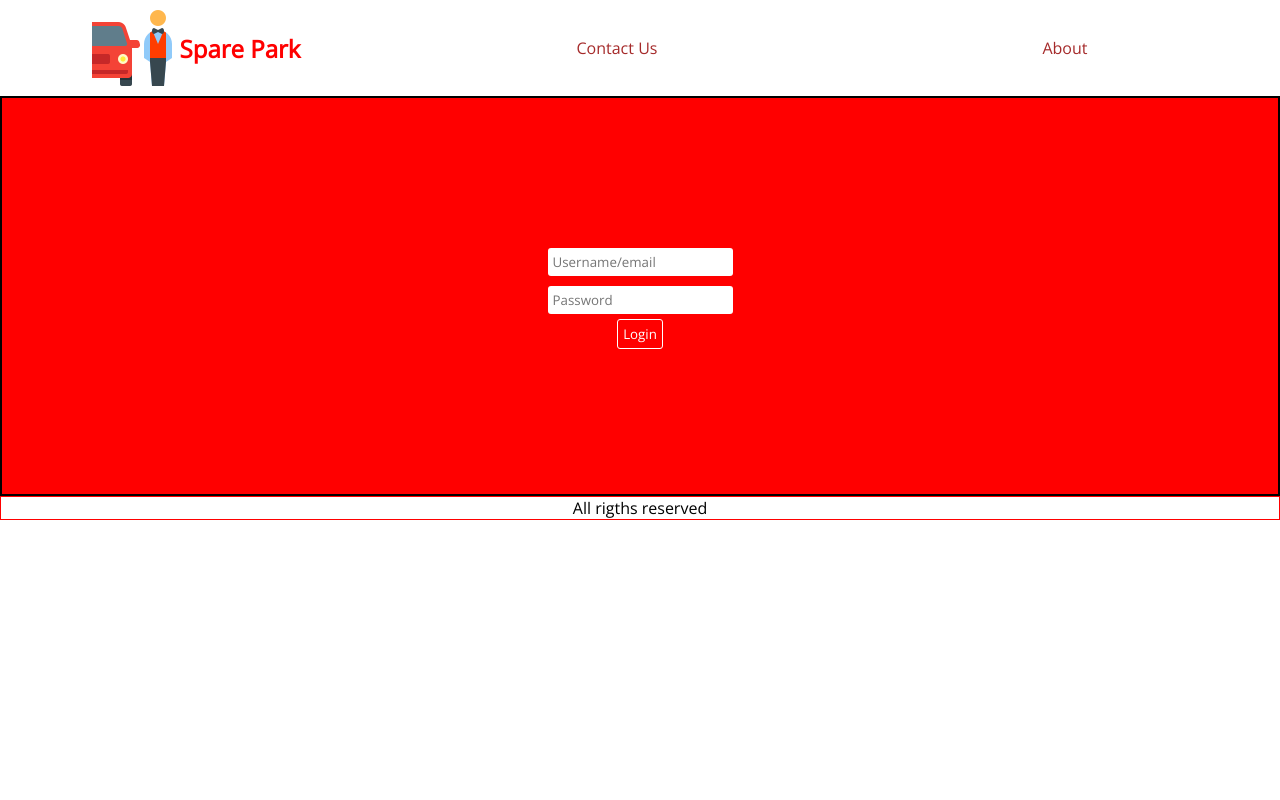
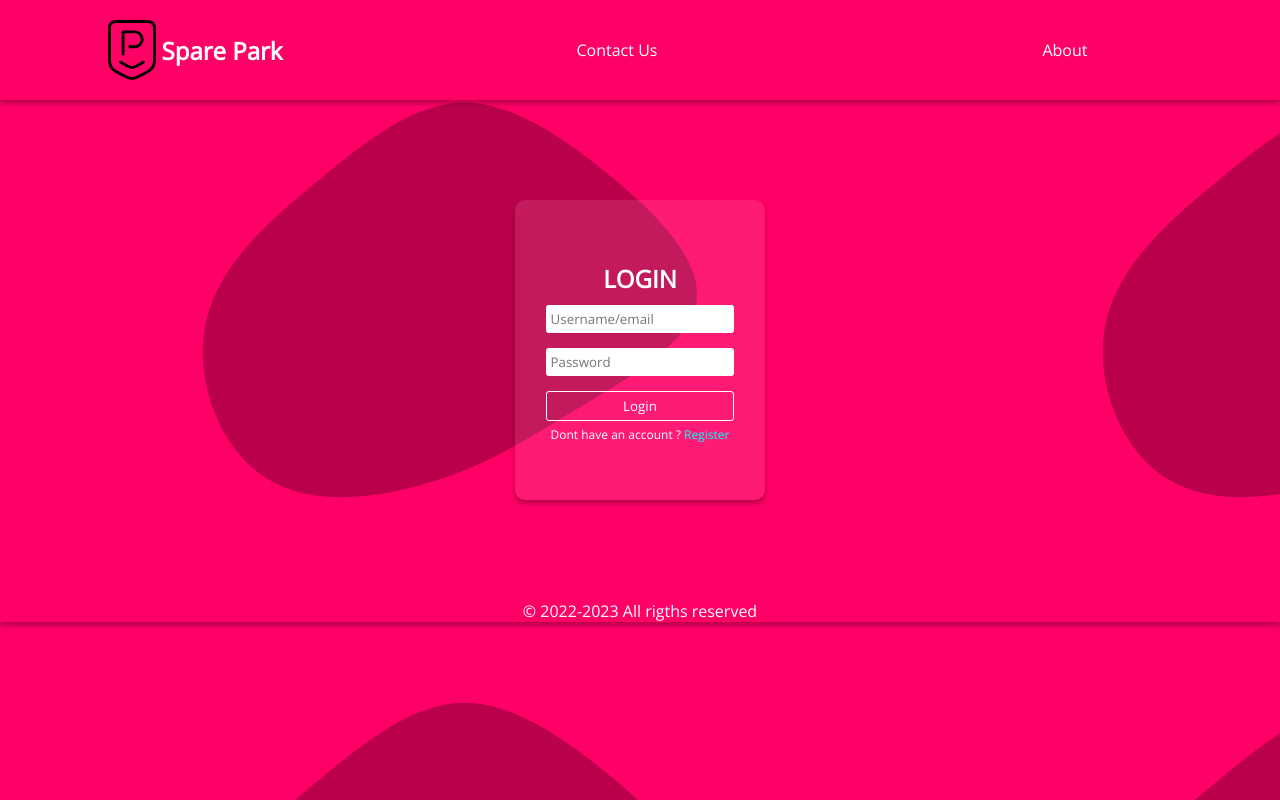
Before and after one commit to ArjunYes/spareParkPHP, a PHP site: page / in a window 1280 px wide. Run offline with PHP 8.4, Linux system fonts and the light colour scheme.

Commit message:
Updates to styles

```diff
--- a/index.html
+++ b/index.html
@@ -13,9 +13,10 @@
 </head>
 
 <body>
+    <div class="wrapper">
         <nav class="navbar">
             <div class="logo">
-            <img src="images/icons8-valet-parking-96.png" alt="">
+                <img src="images/big-parking-sign-svgrepo-com.svg" alt="">
                 <h2>Spare Park</h2>
             </div>
             <ul class="navitems">
@@ -26,18 +27,18 @@
 
         <div class="form_container">
             <form class="form" action="" method="post">
-            <input class="text_box" type="text"  name="" placeholder="Username/email">
+                <h2 class="form_head">LOGIN</h2>
+                <input class="text_box" type="text" name="" placeholder="Username/email">
                 <input class="text_box" type="text" placeholder="Password">
                 <input class="btn" type="submit" value="Login">
+                <p>Dont have an account ? <span>Register</span></p>
             </form>
         </div>
 
 
         <footer class="footer">
-        <p> All rigths reserved</p>
+            <p> &copy 2022-2023 All rigths reserved</p>
         </footer>
-
-    <div>
 
     </div>
 </body>
--- a/main.css
+++ b/main.css
@@ -5,10 +5,20 @@
   font-family: "Open Sans", sans-serif;
 }
 
+body {
+  background-image: url(images/blob-haikei.svg);
+}
+
+.wrapper {
+  display: flex;
+  flex-direction: column;
+  align-items: center;
+}
+
 .navbar {
   width: 100%;
   z-index: 999;
-  color: red;
+  color: white;
   display: flex;
   flex-direction: row;
   align-items: center;
@@ -20,7 +30,7 @@
 .navbar a {
   text-decoration: none;
   list-style: none;
-  color: brown;
+  color: white;
 }
 .navbar .navitems {
   width: 70%;
@@ -34,6 +44,12 @@
   justify-content: center;
   align-items: center;
   width: 30%;
+  overflow: hidden;
+}
+.navbar .logo img {
+  width: 60px;
+  height: 100px;
+  color: white;
 }
 
 .form_container {
@@ -41,9 +57,12 @@
   flex-direction: column;
   align-items: center;
   justify-content: center;
-  height: 400px;
-  background-color: red;
-  border: 2px solid black;
+  min-height: 300px;
+  background: rgba(251, 255, 255, 0.1);
+  box-shadow: 0px 4px 4px rgba(0, 0, 0, 0.25);
+  border-radius: 10px;
+  min-width: 250px;
+  margin: 100px 0 100px 0;
 }
 .form_container .form {
   display: flex;
@@ -52,23 +71,40 @@
   justify-content: center;
   margin: 10px;
 }
+.form_container .form_head {
+  color: white;
+  margin: 10px;
+}
+.form_container p {
+  color: white;
+  margin: 5px;
+  text-align: left;
+  font-size: 12px;
+}
+.form_container p span {
+  color: aqua;
+}
 
 .footer {
-  border: 1px solid red;
   display: flex;
   align-items: center;
   justify-content: center;
+  width: 100%;
+  box-shadow: 0px 4px 4px rgba(0, 0, 0, 0.25);
+  color: white;
 }
 
 .text_box {
   padding: 5px;
-  margin: 5px;
+  margin-bottom: 15px;
   border: none;
   border-radius: 3px;
   outline: none;
+  width: 100%;
 }
 
 .btn {
+  width: 100%;
   padding: 5px;
   border: none;
   border-radius: 3px;
@@ -76,4 +112,7 @@
   background-color: transparent;
   border: 1px solid white;
   color: white;
+}
+.btn:hover {
+  background-color: white;
 }/*# sourceMappingURL=main.css.map */
--- a/main.scss
+++ b/main.scss
@@ -2,14 +2,22 @@
     margin: 0;
     padding: 0;
     box-sizing: border-box;
-    // background-image: url(images/blob-haikei.svg);
     font-family: 'Open Sans', sans-serif;
+}
+body{
+    background-image: url(images/blob-haikei.svg);
+}
+
+.wrapper{
+    display: flex;
+    flex-direction: column;
+    align-items: center;
 }
 
 .navbar {
     width: 100%;
     z-index: 999;
-    color: red;
+    color: white;
     display: flex;
     flex-direction: row;
     align-items: center;
@@ -22,7 +30,7 @@
     a {
         text-decoration: none;
         list-style: none;
-        color: brown;
+        color: white;
         // border: 1px solid orange;
     }
 
@@ -40,7 +48,13 @@
         justify-content: center;
         align-items: center;
         width: 30%;
+        overflow: hidden;
         // border: 1px solid red;
+        img{
+            width: 60px;
+            height: 100px;
+            color: white;
+        }
 
     }
 
@@ -52,9 +66,14 @@
     flex-direction: column;
     align-items: center;
     justify-content: center;
-    height: 400px;
-    background-color: red;
-    border: 2px solid black;
+    min-height: 300px;
+    background:rgba(251, 255, 255, 0.1);
+    box-shadow: 0px 4px 4px rgba(0, 0, 0, 0.25);
+
+    border-radius: 10px;
+    min-width: 250px;
+    margin: 100px 0 100px 0;
+
 
 
     .form {
@@ -65,26 +84,42 @@
         margin: 10px;
     }
 
+    .form_head{
+        color: white;
+        margin: 10px;
+    }
+    p{
+        color: white;
+        margin: 5px;
+        text-align: left;
+        font-size: 12px;
+    span{
+        color: aqua;
+    }
+    }
 
 }
 
 .footer{
-    border: 1px solid red;
     display: flex;
     align-items: center;
     justify-content: center;
+    width: 100%;
+    box-shadow: 0px 4px 4px rgba(0, 0, 0, 0.25);
+    color: white;
 }
 
 .text_box {
     padding: 5px;
-    margin: 5px;
+    margin-bottom: 15px;
     border: none;
     border-radius: 3px;
-
     outline: none;
+    width: 100%;
 }
 
 .btn {
+    width: 100%;
     padding: 5px;
     border: none;
     border-radius: 3px;
@@ -94,6 +129,6 @@
     color: white;
 
     &:hover {
-
+        background-color: white;
     }
 }
```
Also changed, not shown: images/big-parking-sign-svgrepo-com.svg (added), 1 other file. Lines whose indentation alone changed are shown as unchanged.
